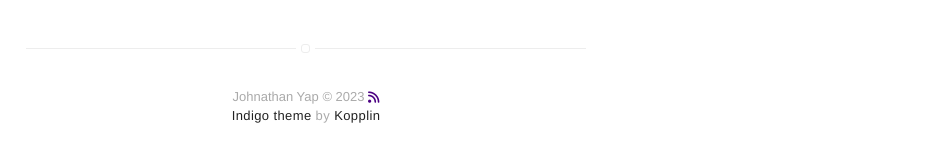
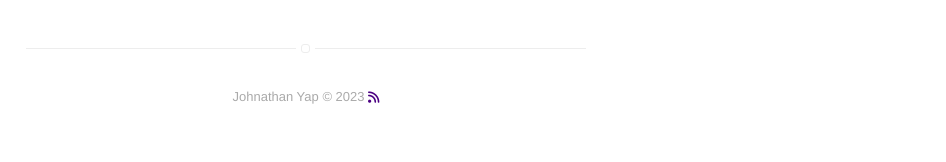
Before and after one commit to jxhnthan/john, a Jekyll site: the page built from blog.html, in a window 1280 px wide. Shown: the part 635-797 px from the top of the page, without its empty margins (334-1280 px from the left). Built offline with Jekyll 4.4.1, drawn with Linux system fonts in a browser that asks for light colours; nearby versions of some CDN libraries.

Commit message:
Update footer.html

```diff
--- a/_includes/footer.html
+++ b/_includes/footer.html
@@ -6,8 +6,8 @@
     </a>
 
     <p class="extra">
-        <a class="link" href="https://github.com/sergiokopplin/indigo">Indigo theme</a>
-        by
-        <a class="link" href="https://github.com/sergiokopplin/indigo">Kopplin</a>
+        <a class="link" href="https://github.com/sergiokopplin/indigo"></a>
+
+        <a class="link" href="https://github.com/sergiokopplin/indigo"></a>
     </p>
 </footer>
```
